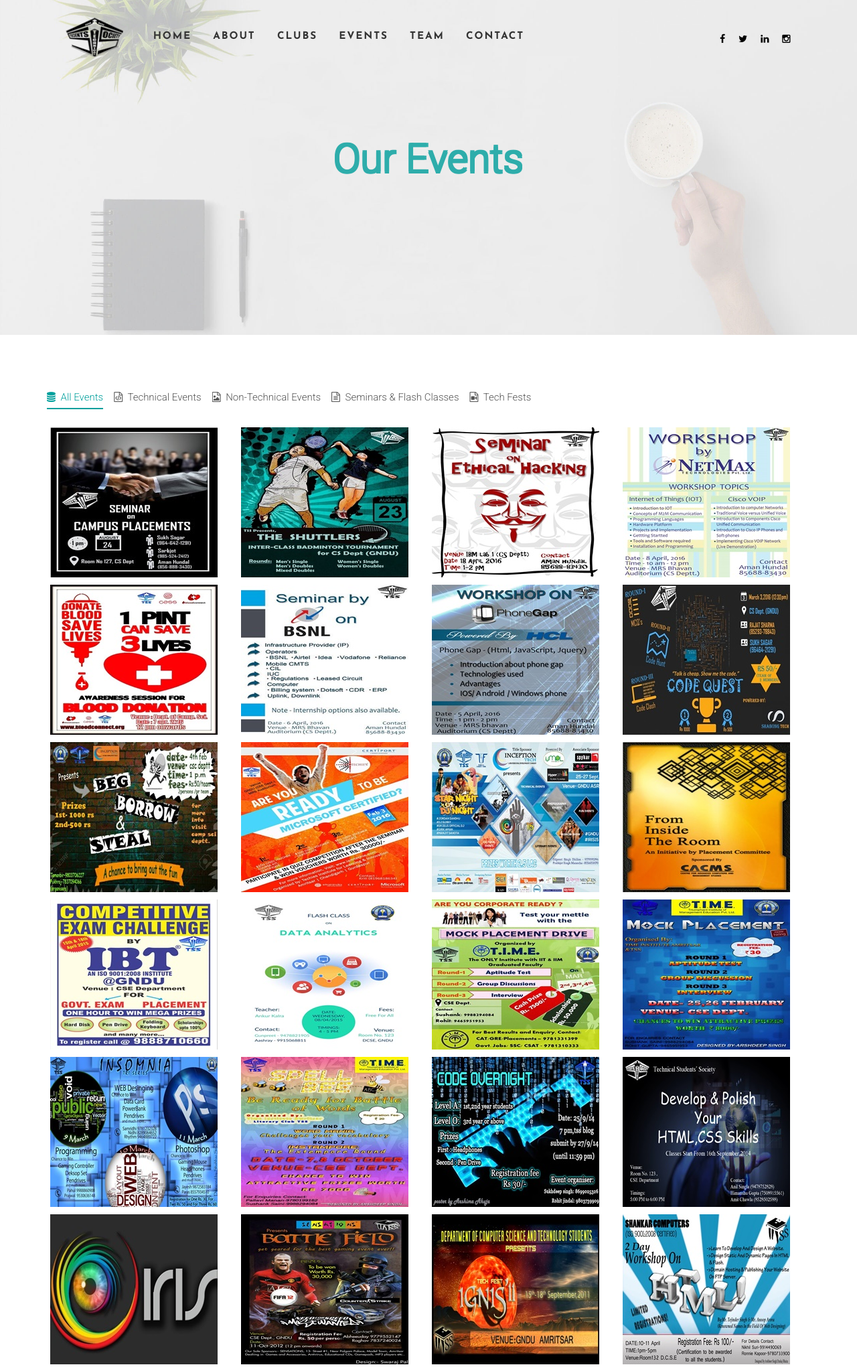
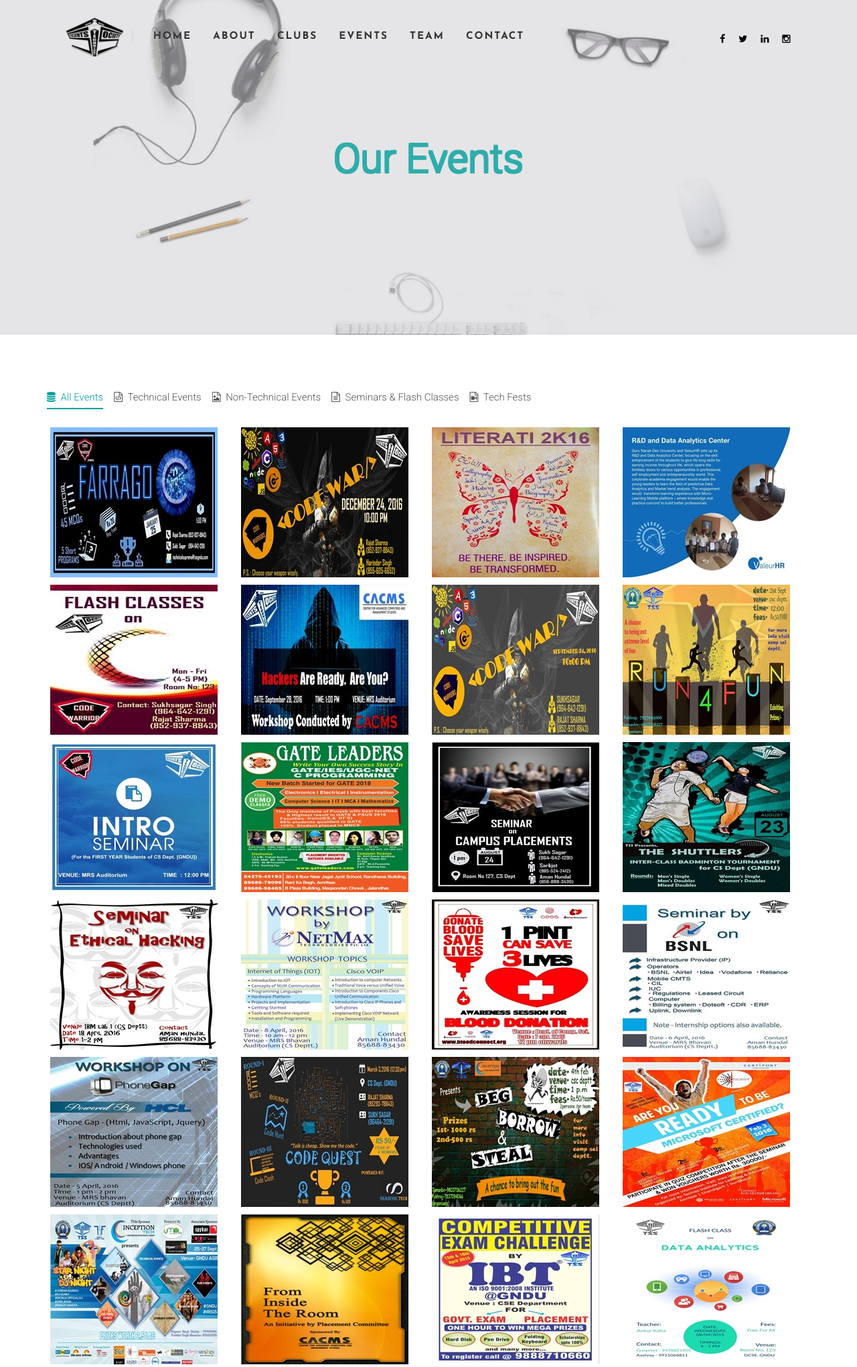
Before and after one commit to tssgndu/tssgndu.github.io, a PHP site: page /events.html in a window 1280 px wide. Shown: the top 2041 px of the page at 67% size. Run offline with PHP 8.4, Linux system fonts and the light colour scheme; some libraries are stand-ins or nearby versions; some web fonts are replaced.

Commit message:
new events added and home banner changed.

```diff
--- a/css/style.css
+++ b/css/style.css
@@ -2287,7 +2287,7 @@
      14. Blog Page
 ======================================*/
 header.blog-banner{
-    background:transparent url("../images/slider/slide2.jpg");
+    background:transparent url("../images/slider/slide3.jpg");
     color: #FFF;
 	background-attachment: fixed;
     box-sizing: border-box;
--- a/events.html
+++ b/events.html
@@ -186,6 +186,96 @@
 			<!-- col-lg-12 col-sm-6 -->
             <div class="col-lg-12 col-sm-12">
                 <div class="project-list">
+                	<div class="col-lg-3 col-sm-3 col-xs-12 mix category-2" data-myorder="1">
+						<div class="work-item">
+							<div class="items"><img alt="" class="" src="images/work/work-46.jpg"></div>
+							<div class="mask2">
+								<a><h4>FARRAGO C</h4></a>
+								<a class="info"><p>January 25, 2017</p></a>
+							</div>
+						</div>
+					</div>
+                	<div class="col-lg-3 col-sm-3 col-xs-12 mix category-2" data-myorder="1">
+						<div class="work-item">
+							<div class="items"><img alt="" class="" src="images/work/work-45.jpg"></div>
+							<div class="mask2">
+								<a><h4>CODE WAR - II</h4></a>
+								<a class="info"><p>December 24, 2016</p></a>
+							</div>
+						</div>
+					</div>
+                	<div class="col-lg-3 col-sm-3 col-xs-12 mix category-1" data-myorder="1">
+						<div class="work-item">
+							<div class="items"><img alt="" class="" src="images/work/work-44.jpg"></div>
+							<div class="mask2">
+								<a><h4>Literati 2k16</h4></a>
+								<a class="info"><p>November 03, 2016</p></a>
+							</div>
+						</div>
+					</div>
+					<div class="col-lg-3 col-sm-3 col-xs-12 mix category-3" data-myorder="1">
+						<div class="work-item">
+							<div class="items"><img alt="" class="" src="images/work/work-43.jpg"></div>
+							<div class="mask2">
+								<a><h4>Seminar on data analytics (valuerhr)</h4></a>
+								<a class="info"><p>October 26, 2016</p></a>
+							</div>
+						</div>
+					</div>
+                	<div class="col-lg-3 col-sm-3 col-xs-12 mix category-3" data-myorder="1">
+						<div class="work-item">
+							<div class="items"><img alt="" class="" src="images/work/work-42.jpg"></div>
+							<div class="mask2">
+								<a><h4>FLASH CLASSES on C</h4></a>
+								<a class="info"><p>September, 2016 - November, 2016</p></a>
+							</div>
+						</div>
+					</div>
+                	<div class="col-lg-3 col-sm-3 col-xs-12 mix category-3" data-myorder="1">
+						<div class="work-item">
+							<div class="items"><img alt="" class="" src="images/work/work-41.jpg"></div>
+							<div class="mask2">
+								<a><h4>Seminar on CYBER SECURITY</h4></a>
+								<a class="info"><p>September 28, 2016</p></a>
+							</div>
+						</div>
+					</div>
+					<div class="col-lg-3 col-sm-3 col-xs-12 mix category-2" data-myorder="1">
+						<div class="work-item">
+							<div class="items"><img alt="" class="" src="images/work/work-40.jpg"></div>
+							<div class="mask2">
+								<a><h4>CODE WAR - I</h4></a>
+								<a class="info"><p>September 24, 2016</p></a>
+							</div>
+						</div>
+					</div>
+					<div class="col-lg-3 col-sm-3 col-xs-12 mix category-1" data-myorder="1">
+						<div class="work-item">
+							<div class="items"><img alt="" class="" src="images/work/work-39.jpg"></div>
+							<div class="mask2">
+								<a><h4>RUN 4 FUN</h4></a>
+								<a class="info"><p>September 21, 2016</p></a>
+							</div>
+						</div>
+					</div>
+					<div class="col-lg-3 col-sm-3 col-xs-12 mix category-3" data-myorder="1">
+						<div class="work-item">
+							<div class="items"><img alt="" class="" src="images/work/work-38.jpg"></div>
+							<div class="mask2">
+								<a><h4>INTRODUCTORY Seminar for First Year Students</h4></a>
+								<a class="info"><p>September 20, 2016</p></a>
+							</div>
+						</div>
+					</div>
+					<div class="col-lg-3 col-sm-3 col-xs-12 mix category-3" data-myorder="1">
+						<div class="work-item">
+							<div class="items"><img alt="" class="" src="images/work/work-37.jpg"></div>
+							<div class="mask2">
+								<a><h4>Seminar by GATE LEADERS</h4></a>
+								<a class="info"><p>September 20, 2016</p></a>
+							</div>
+						</div>
+					</div>
                 	<div class="col-lg-3 col-sm-3 col-xs-12 mix category-3" data-myorder="1">
 						<div class="work-item">
 							<div class="items"><img alt="" class="" src="images/work/work-36.jpg"></div>
```
Also changed, not shown: home.html (+13 -28 lines), images/blog/blog-1.jpg, images/blog/blog-2.jpg, images/blog/blog-3.jpg, images/slider/slide4.jpg (added), images/slider/slide5.jpg (added), images/work/.picasa.ini (added), images/work/work-37.jpg (added), images/work/work-38.jpg (added), images/work/work-39.jpg (added), images/work/work-40.jpg (added), images/work/work-41.jpg (added), images/work/work-42.jpg (added), images/work/work-43.jpg (added), 3 more files.
